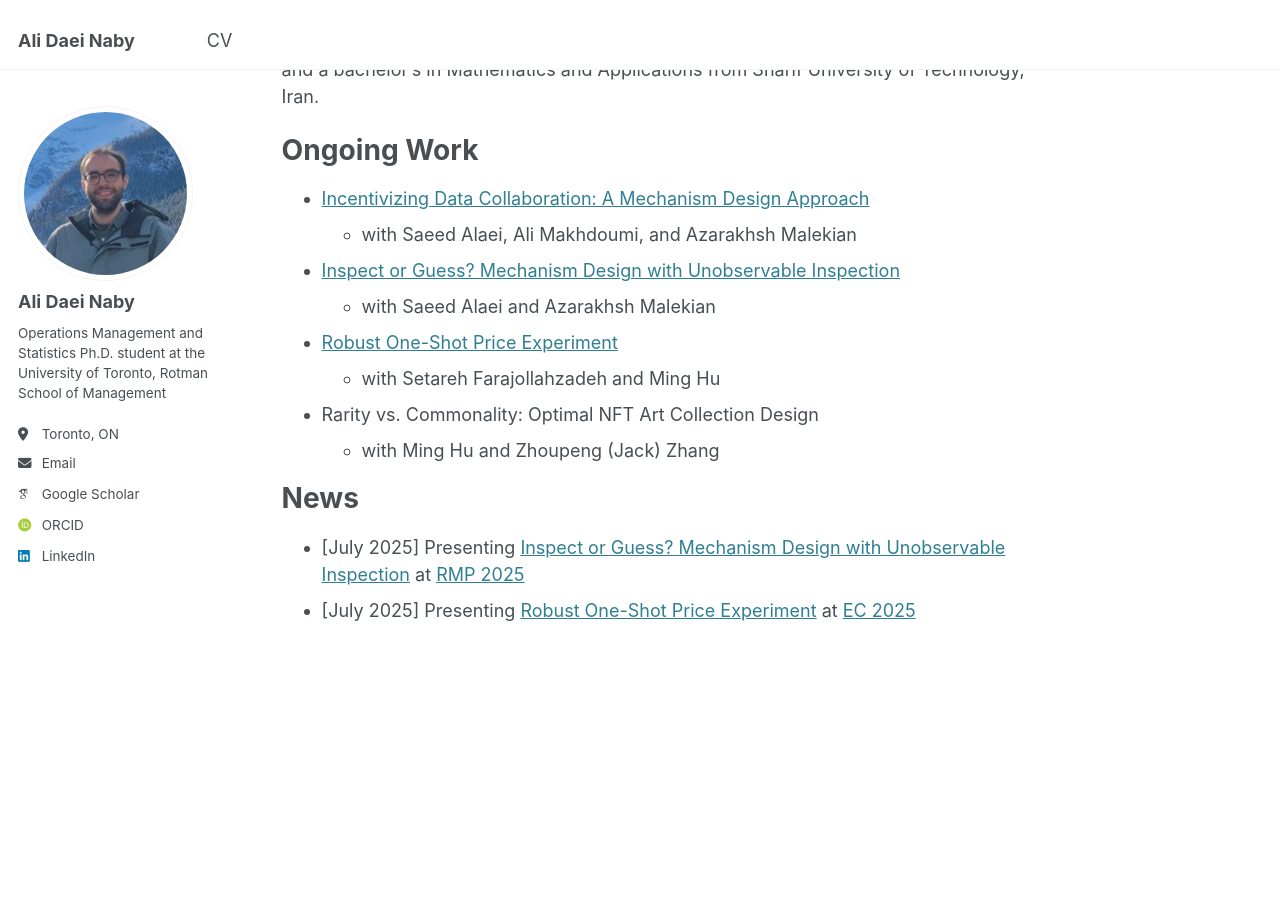
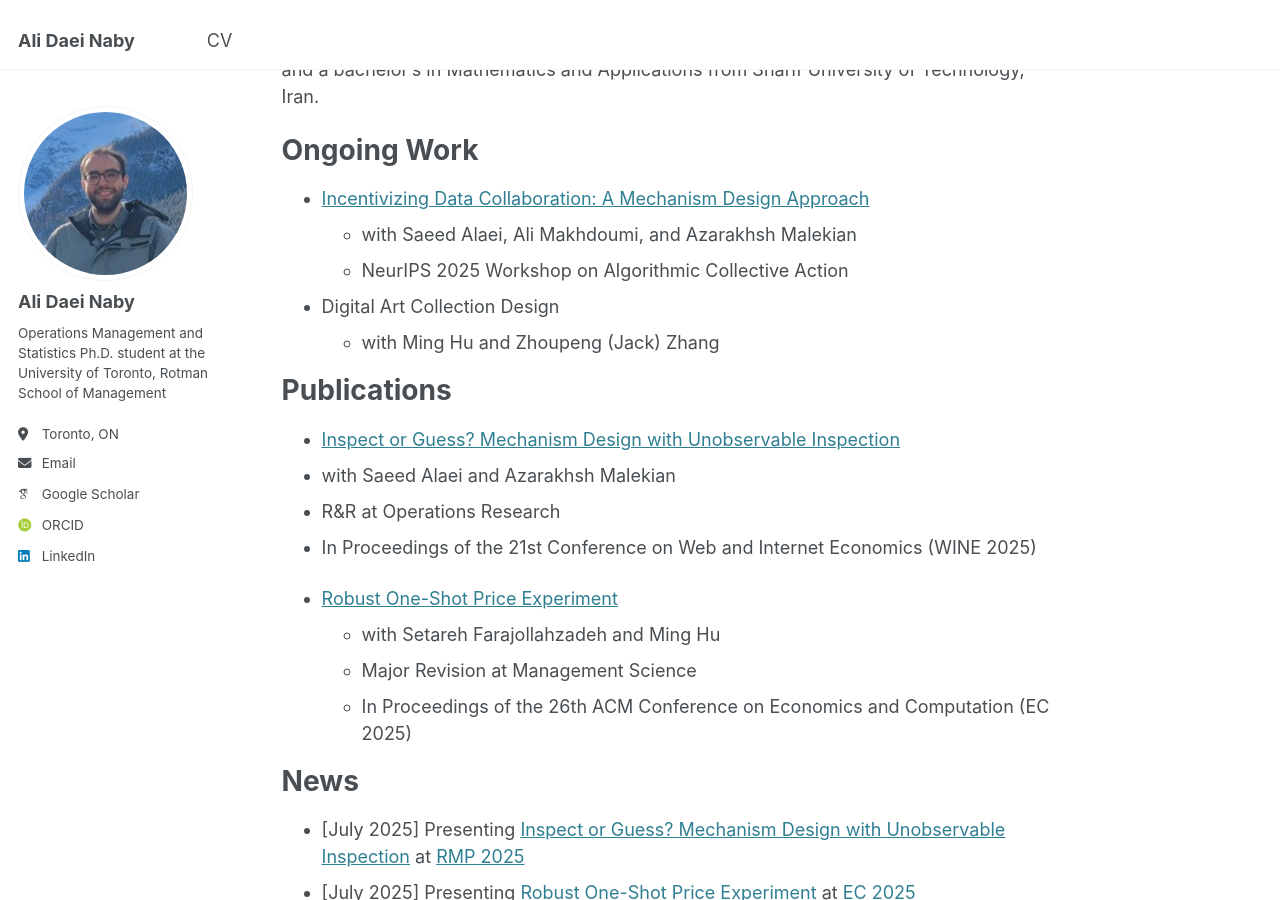
Before and after one commit to alidaeinaby/alidaeinaby.github.io, a Jekyll site: the page built from _pages/about.md, in a window 1280 px wide and 900 px high, scrolled down 254 px. Built offline with Jekyll 4.4.1, drawn with Linux system fonts in a browser that asks for light colours; some web fonts are replaced.

Commit message:
Update about.md

```diff
--- a/_pages/about.md
+++ b/_pages/about.md
@@ -13,16 +13,23 @@ Ongoing Work
 ======
 - [Incentivizing Data Collaboration: A Mechanism Design Approach](https://papers.ssrn.com/sol3/papers.cfm?abstract_id=5297868)
   - with Saeed Alaei, Ali Makhdoumi, and Azarakhsh Malekian
+  - NeurIPS 2025 Workshop on Algorithmic Collective Action
 
-- [Inspect or Guess? Mechanism Design with Unobservable Inspection](https://papers.ssrn.com/sol3/papers.cfm?abstract_id=5146874)
+- Digital Art Collection Design
+  - with Ming Hu and Zhoupeng (Jack) Zhang
+
+Publications
+======
+ - [Inspect or Guess? Mechanism Design with Unobservable Inspection](https://papers.ssrn.com/sol3/papers.cfm?abstract_id=5146874)
   - with Saeed Alaei and Azarakhsh Malekian
+  - R&R at Operations Research
+  - In Proceedings of the 21st Conference on Web and Internet Economics (WINE 2025)
+
 
 - [Robust One-Shot Price Experiment](https://papers.ssrn.com/sol3/papers.cfm?abstract_id=4899852)
   - with Setareh Farajollahzadeh and Ming Hu
-
-- Rarity vs. Commonality: Optimal NFT Art Collection Design
-  - with Ming Hu and Zhoupeng (Jack) Zhang
-
+  - Major Revision at Management Science
+  - In Proceedings of the 26th ACM Conference on Economics and Computation (EC 2025)
 
 News
 ======
```
